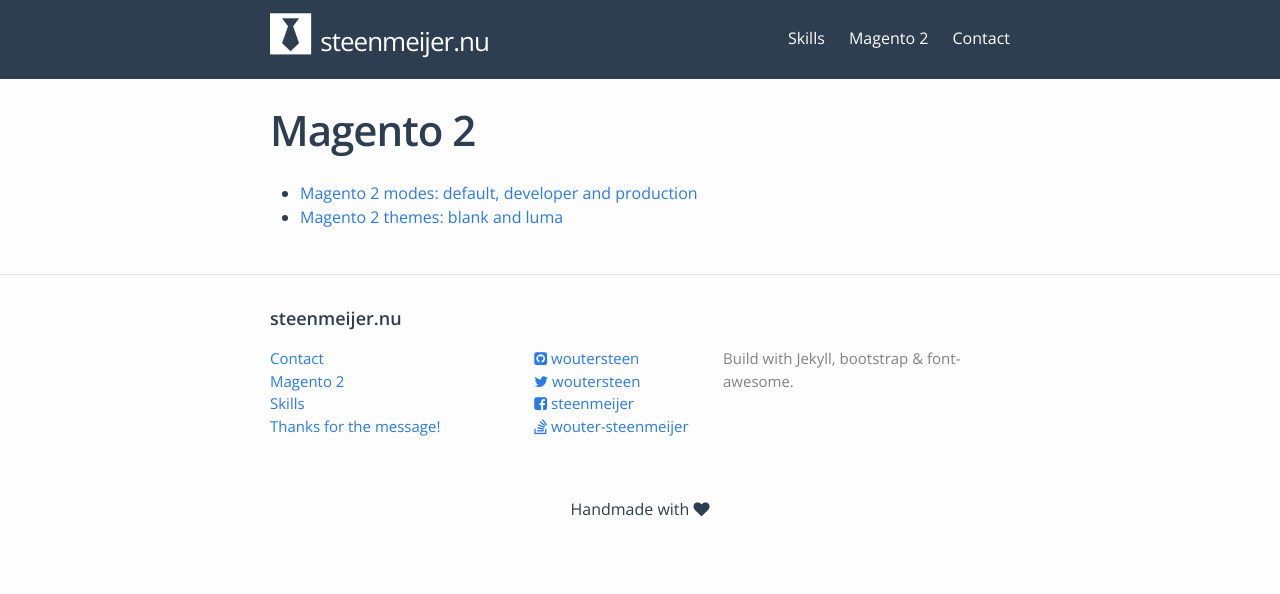
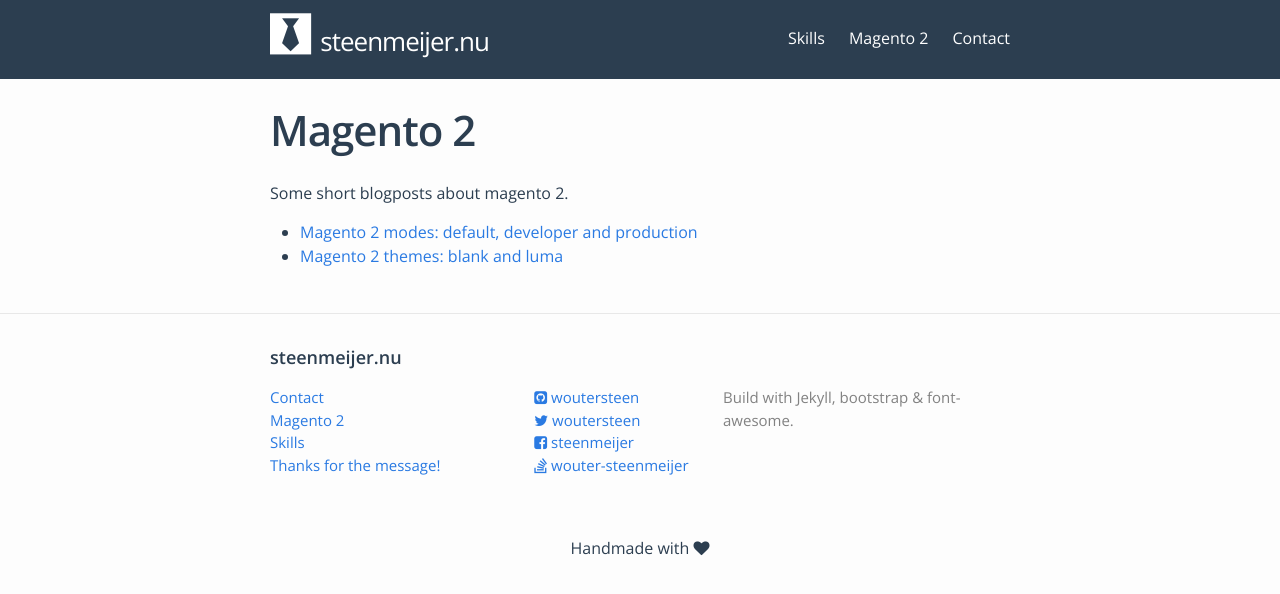
Before and after one commit to WouterSteen/steenmeijer, a Jekyll site: the page built from magento-2.html, in a window 1280 px wide. Shown: the top 594 px of the page. Built offline with Jekyll 4.4.1, drawn with Linux system fonts in a browser that asks for light colours; nearby versions of some CDN libraries.

Commit message:
subtitle magento-2 category

```diff
--- a/magento-2.html
+++ b/magento-2.html
@@ -6,6 +6,7 @@
 
 <div class="posts post-content">
 	<div class="wrapper">
+		<p>Some short blogposts about magento 2.</p>
 		<div class="posts">
 			<ul>
 			  {% for post in site.posts %}
```
